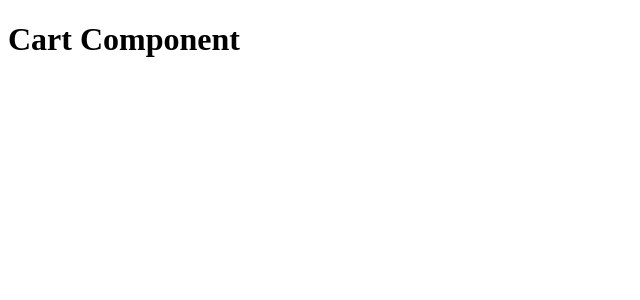
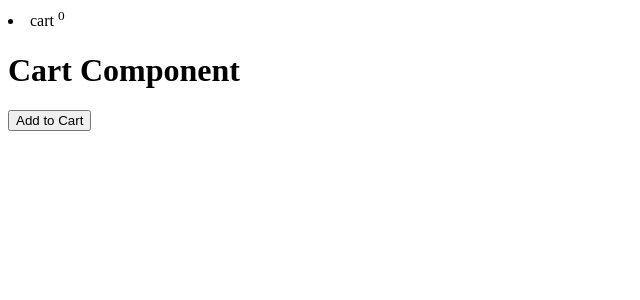
Before and after one commit to Nandan2890/react-js-jspider, a React (Vite) app in the folder myreactapp/: page / in a window 1280 px wide. Shown: the top 300 px of the page, without its empty margins (0-640 px from the left). Built offline with nearby package versions, Linux system fonts and the light colour scheme.

Commit message:
feature 1

```diff
--- a/myreactapp/src/App.jsx
+++ b/myreactapp/src/App.jsx
@@ -5,6 +5,7 @@
 
 // import CounterInFbc from "./alltopics/states/CounterInFbc";
 import Cart from "./alltopics/Props/Cart";
+// import Nav from "./alltopics/Props/Nav";
 // import CounterInCbc from "./alltopics/states/CounterInCbc";
 // import StatesInCbc from "./alltopics/states/StatesInCbc";
 // import StateInFbc from "./alltopics/states/StatesInFbc";
@@ -20,6 +21,7 @@ function App(){
             {/* <StatesInCbc /> */}
             {/* <CounterInCbc /> */}
             <Cart />
+            {/* <Nav /> */}
         </div>
 
     );
--- a/myreactapp/src/alltopics/Props/Cart.jsx
+++ b/myreactapp/src/alltopics/Props/Cart.jsx
@@ -1,9 +1,24 @@
+import { useState } from "react";
+import Nav from "./Nav";
+
 const Cart = () => {
+
+    let [items, setItems] = useState(0);
+
+    let addItems = () => setItems(items+1);
+
     return(
         <div>
+            <Nav props={items} />
             <h1>Cart Component</h1>
+            <button onClick={addItems}>Add to Cart</button>
         </div>
     )
 }
 
 export default Cart;
+
+
+//! props are used to share data from parent component to child component
+//! parent component => child component not vice versa
+//! whenever we sending the data the data send in form of object
--- /dev/null
+++ b/myreactapp/src/alltopics/Props/Nav.jsx
@@ -0,0 +1,11 @@
+const Nav = (item) => {
+    return (
+        <div>
+            <li>
+                cart <sup>{item.props}</sup>
+            </li>
+        </div>
+    );
+}
+
+export default Nav;
```
